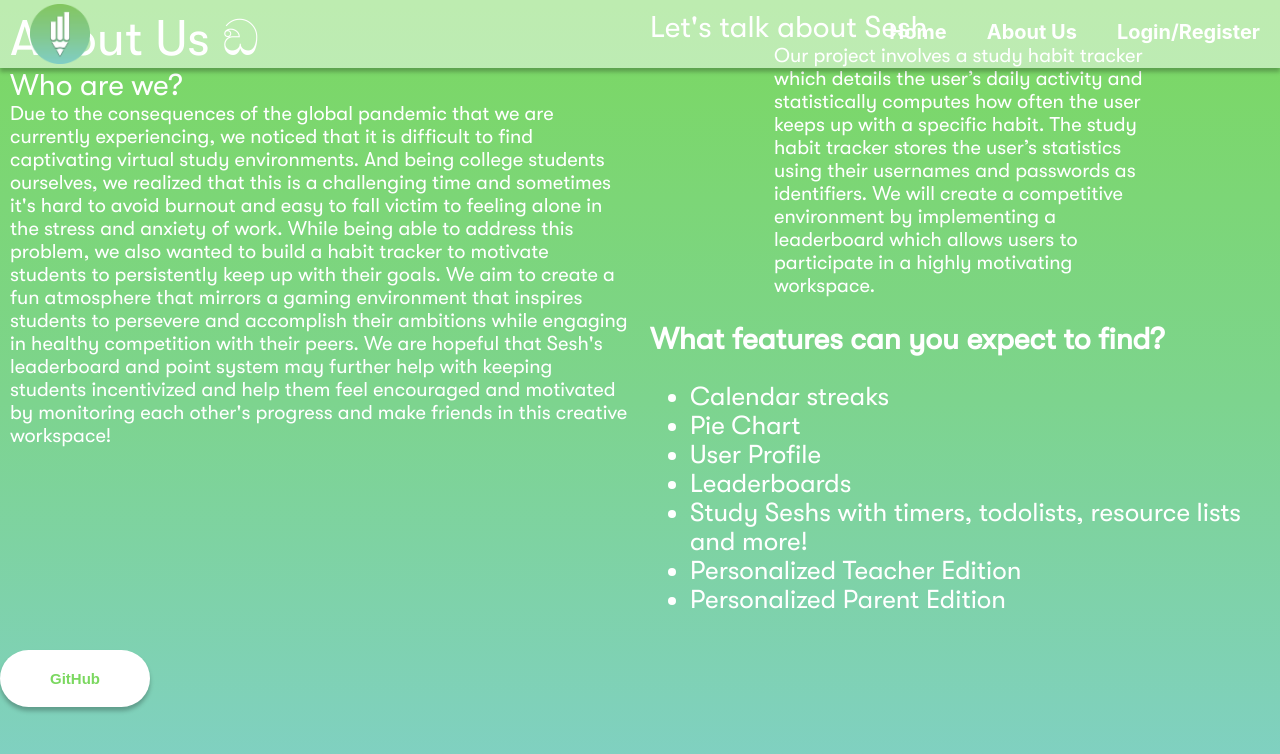
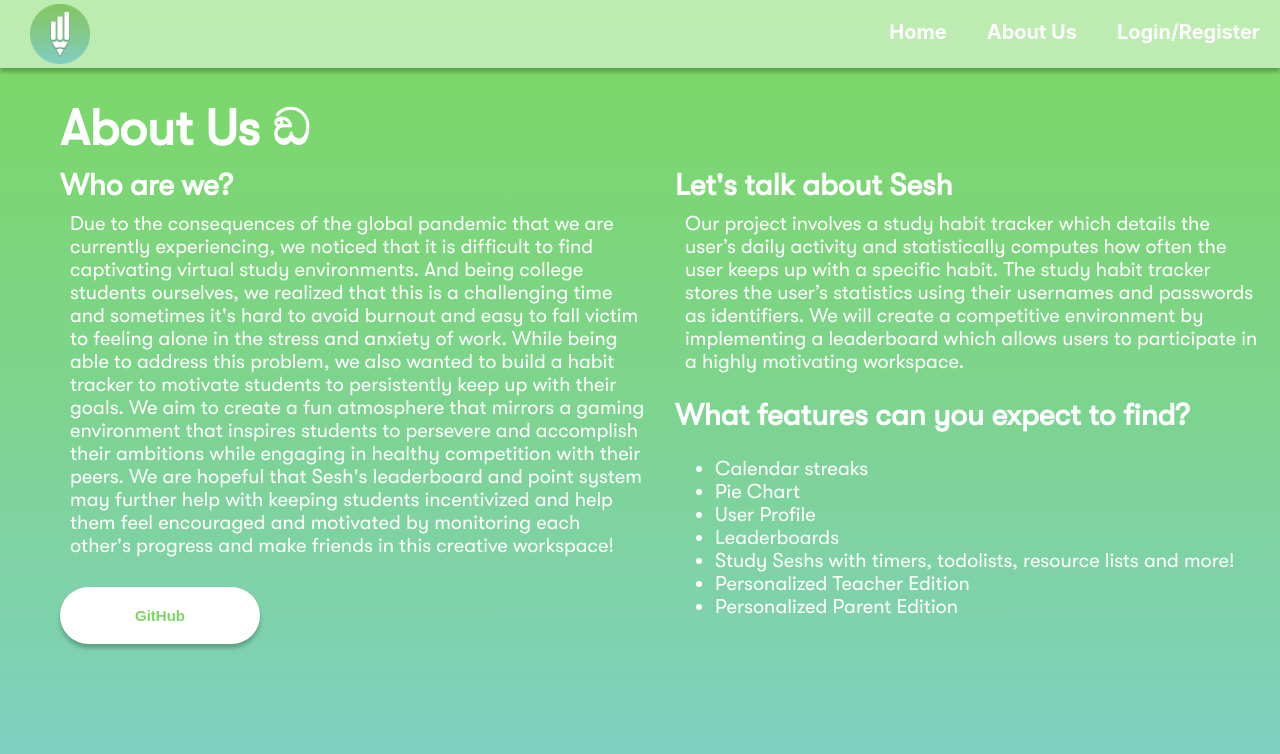
Before and after one commit to cindyngo44/CEN3031, a React (Create React App) app in the folder my-app/: page /About in a window 1280 px wide. Shown: the top 754 px of the page. Built offline with nearby package versions, Linux system fonts and the light colour scheme.

Commit message:
about us css

```diff
--- a/my-app/src/About.css
+++ b/my-app/src/About.css
@@ -15,21 +15,31 @@
 }
 .row {
   display: flex;
+  margin-left: 50px;
+  justify-content: center;
+}
+.row:after {
+  content: "";
+  display: table;
+  clear: both;
 }
 .column {
   flex: 50%;
   padding: 10px;
 }
 .about-h1{
+  padding-top: 100px;
+  margin-left: 60px;
   font-size: 50px;
-  text-decoration: solid;
+  font-weight: bold;
 }
 .about-h2{
   font-size: 30px;
-  text-decoration: solid;
+  font-weight: bold;
 }
 .about-p{
   font-size: 20px;
+  margin: 10px;
 }
 .btn{
   background-color: #FFFFFF;
@@ -41,17 +51,23 @@
   font-weight: bold;
   display: inline-block;
   font-size: 15px;
-  margin: 0px;
-  width: 150px;
+  margin-top: 20px;
   box-shadow: 0px 4px 4px rgb(0 0 0 / 25%);
+}
+.btn-link{
+  width: 100px;
 }
 .btn:hover{
   color:#80D0C7;
   transform: scale(1.03);
 }
-.aboutus-text{
+.about-list{
+  text-align: left;
+  font-size: 20px;
+  padding: -40px;
 }
-.about-list{
-text-align: left;
-
+@media screen and (max-width: 600px) {
+  .column {
+    width: 100%;
+  }
 }
--- a/my-app/src/App.css
+++ b/my-app/src/App.css
@@ -118,14 +118,11 @@ p{
 }
 
 .login-submit{
-
   margin-top: 10px;
   width: 200px;
   cursor: pointer;
 }
-
 .login-input{
-
   box-shadow: inset #abacaf 0 0 0 2px;
   border: 0;
   background: rgba(255, 255, 255, 0.767);
--- a/my-app/src/components/about.js
+++ b/my-app/src/components/about.js
@@ -5,11 +5,14 @@ import React from 'react'
 import {  Link } from "react-router-dom";
 
 export default function About() {
+  const handleClick = () => {
+    window.open("https://github.com/cindyngo44/CEN3031");
+  };
   return (
     <div className="About">
+      <div className="about-h1">About Us ඞ</div>
       <div className="row">
         <div className="column">
-          <div className="about-h1">About Us ඞ</div>
           <div className="about-h2">  Who are we? </div>
           <div className="about-p">
           Due to the consequences of the global pandemic that we are currently experiencing, we noticed that it is
@@ -22,10 +25,13 @@ export default function About() {
           with keeping students incentivized and help them feel encouraged and motivated by monitoring each other's progress
            and make friends in this creative workspace!
           </div>
+          <div className="btn-link" onClick={handleClick}>
+          <button className="btn about-us">GitHub</button>
+          </div>
         </div>
         <div className="column">
           <div className="about-h2">Let's talk about Sesh</div>
-        <div className="about-p aboutus-text">
+          <div className="about-p">
           Our project involves a study habit tracker which details the user’s daily activity and statistically computes
           how often the user keeps up with a specific habit. The study habit tracker stores the user’s statistics using
           their usernames and passwords as identifiers. We will create a competitive environment by implementing a leaderboard
@@ -43,7 +49,6 @@ export default function About() {
           </ul>
         </div>
       </div>
-      <button className="btn about-us" onclick="window.location.href='https://github.com/cindyngo44/CEN3031'">GitHub</button>
     </div>
   )
 }
```
Also changed, not shown: 1 other file (tests, documents, lock files or other folders). Lines whose indentation alone changed are shown as unchanged.
